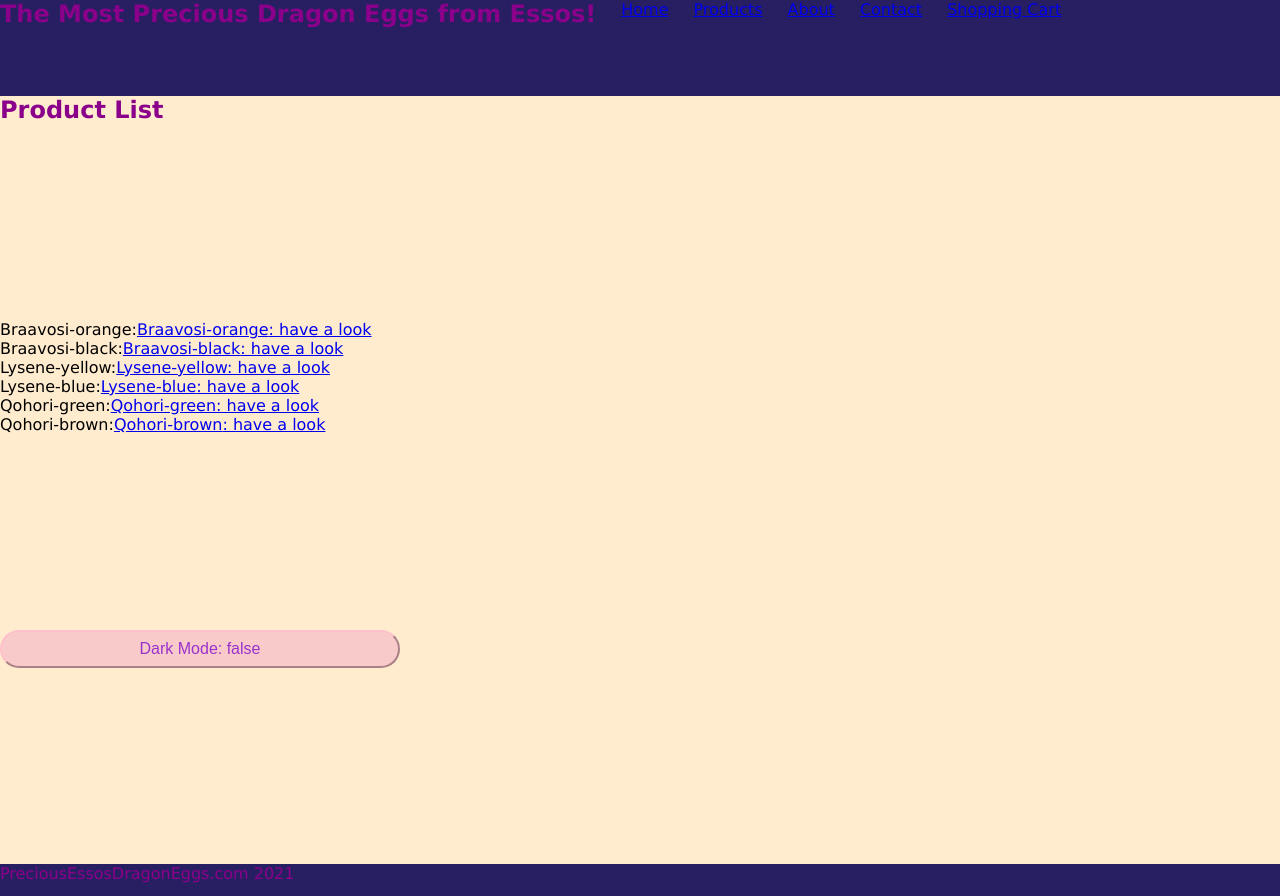
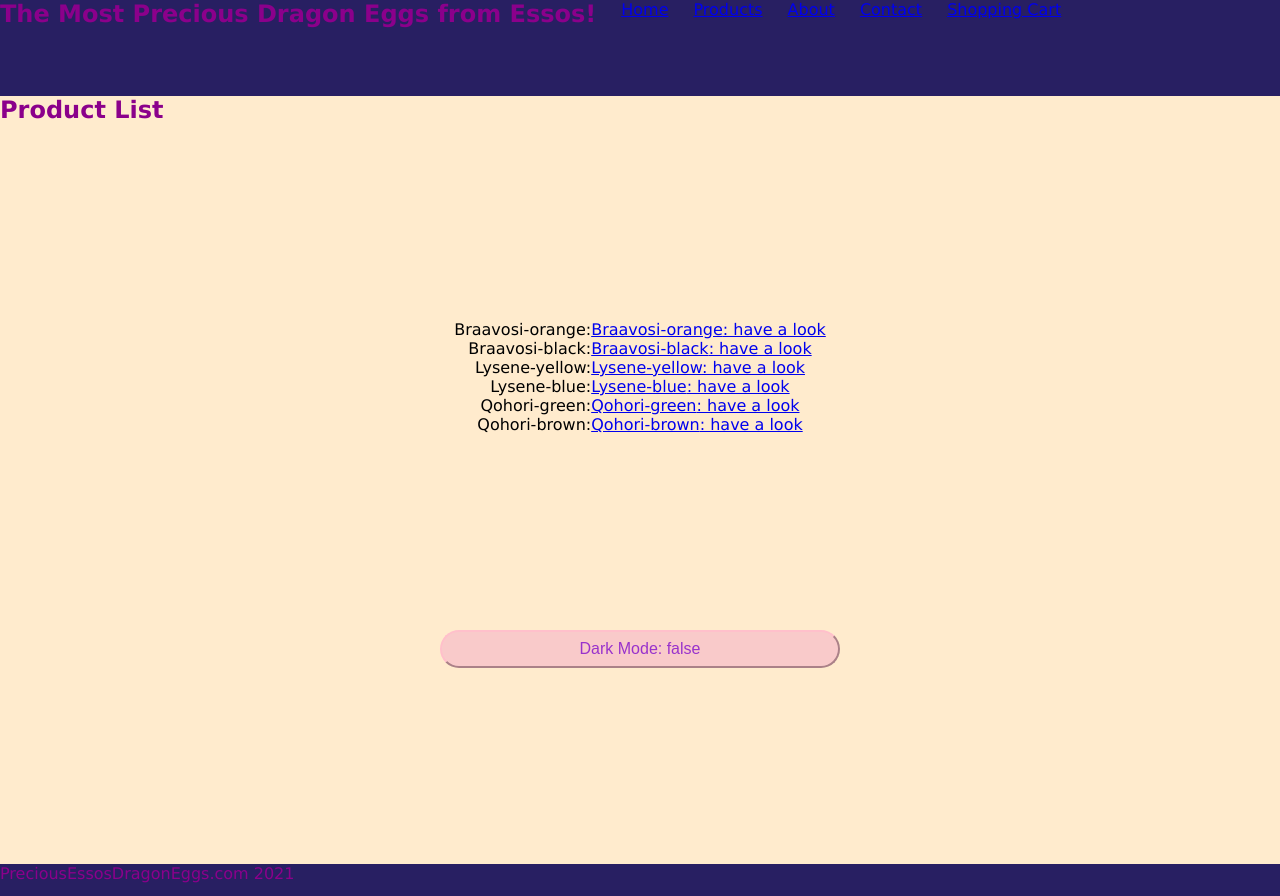
Before and after one commit to jecihume/next-e-commerce-store, a Next.js app: page /products in a window 1280 px wide. Built offline with nearby package versions, Linux system fonts and the light colour scheme.

Commit message:
Create shopping cart with images, products and quantities shown

```diff
--- a/components/Footer.js
+++ b/components/Footer.js
@@ -2,10 +2,12 @@ import { css } from '@emotion/react';
 
 const navStyles = css`
   display: flex;
+
   height: 4vh;
   gap: 25px;
   background-color: #281f62;
   color: darkmagenta;
+  text-align: center;
 `;
 
 export default function Footer() {
--- a/pages/about.js
+++ b/pages/about.js
@@ -1,6 +1,5 @@
 import Head from 'next/head';
 import Layout from '../components/Layout';
-import { myGlobalStyles } from '../styles/globalStyles';
 
 export default function About() {
   return (
@@ -11,7 +10,7 @@ export default function About() {
       <h2 className="h2">
         A picture taken just before the hatching of a golden Qohori Dragon.
       </h2>
-      <img src="/titleEgg.jpeg" alt="golden dragon egg" />
+      <img class="img" src="/titleEgg.jpeg" alt="golden dragon egg" />
     </Layout>
   );
 }
--- a/pages/products/index.js
+++ b/pages/products/index.js
@@ -26,7 +26,7 @@ export default function Product(props) {
       </Head>
 
       <h2 className="h2">Product List</h2>
-      <ul>
+      <ul class="li">
         {props.productList.map((product) => {
           return (
             <li key={`product-li-${product.id}`}>
--- a/styles/globalStyles.js
+++ b/styles/globalStyles.js
@@ -39,6 +39,7 @@ export const myGlobalStyles = css`
     width: 25em;
     max-width: 80vw;
     cursor: pointer;
+    align-self: center;
     &:active {
       transform: scale(1.05);
     }
@@ -51,11 +52,6 @@ export const myGlobalStyles = css`
     font-family: 'Lucida Sans', 'Lucida Sans Regular', 'Lucida Grande',
       'Lucida Sans Unicode', Geneva, Verdana, sans-serif;
   }
-  /* .h4 {
-    color: greenyellow;
-    font-family: 'Lucida Sans', 'Lucida Sans Regular', 'Lucida Grande',
-      'Lucida Sans Unicode', Geneva, Verdana, sans-serif;
-  } */
   .wrapper {
     min-height: 100vh;
     display: flex;
@@ -70,7 +66,6 @@ export const myGlobalStyles = css`
     padding: 2rem;
     height: 10px;
   }
-
   .title {
     display: flex;
     justify-content: space-between;
@@ -80,12 +75,22 @@ export const myGlobalStyles = css`
     height: 10px;
   }
   .img {
-    width: 100vh;
-    height: 100wh;
+    width: 150vh;
+    height: 150wh;
     border-radius: 50%50%;
     border: 1px solid #ddd;
     border-radius: 8px;
     padding: 8px;
     width: 180px;
+    align-self: center;
+  }
+  .box {
+    display: flex;
+    flex-direction: row;
+  }
+  .li {
+    display: flex;
+    flex-direction: column;
+    text-align: center;
   }
 `;
```
Also changed, not shown: pages/cart.js (+26 -3 lines).
